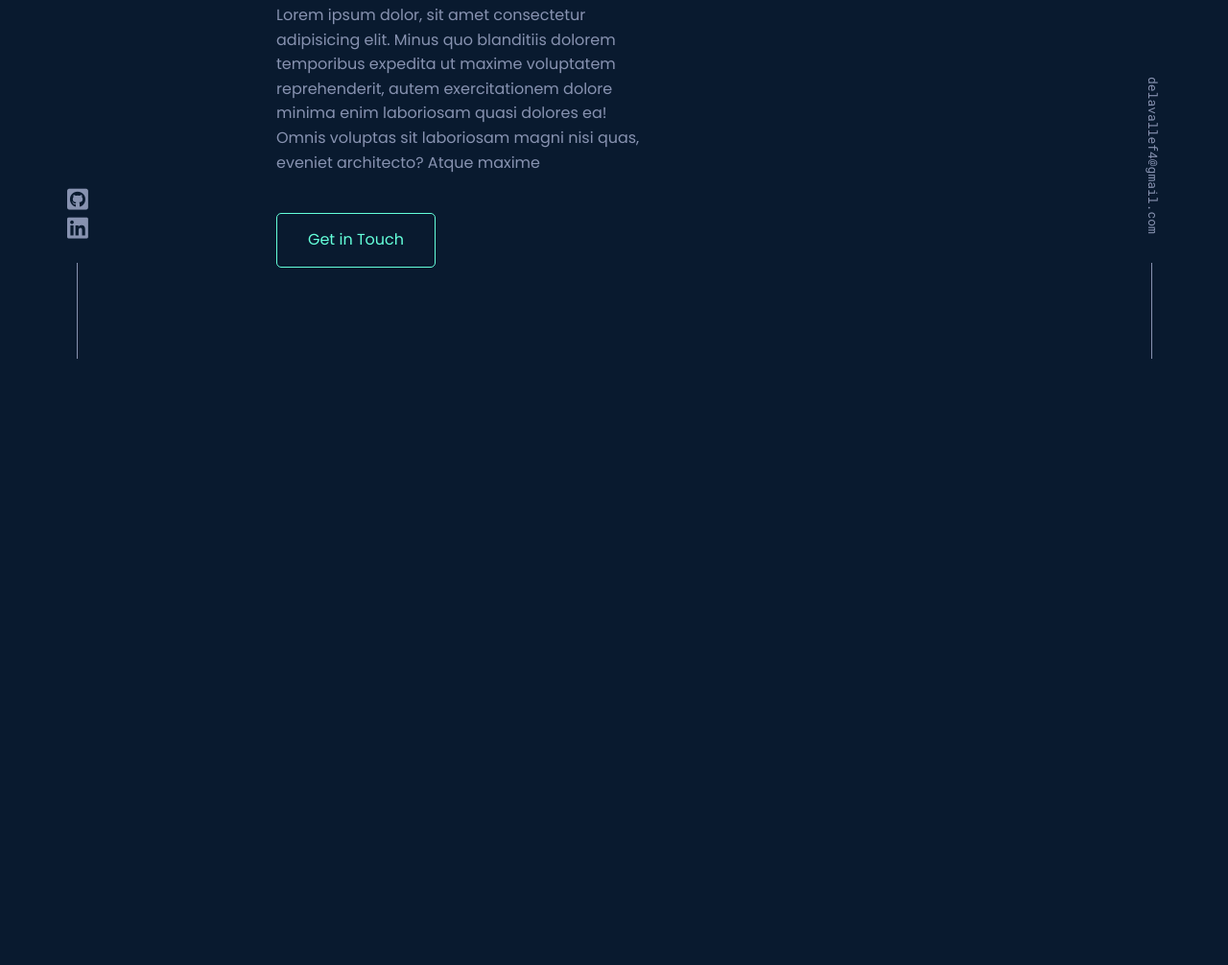
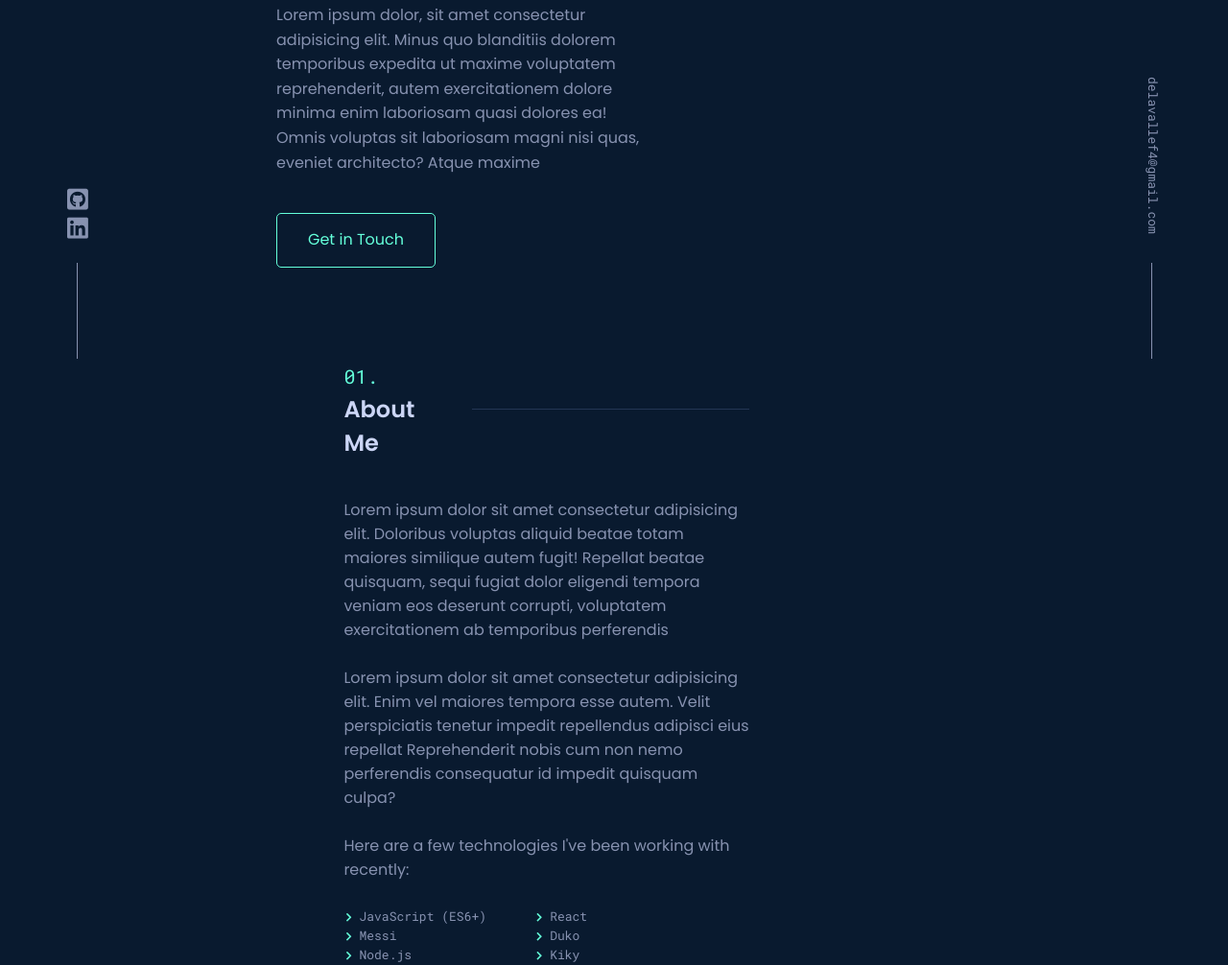
Before and after one commit to fdelavalle/portfolio, a plain HTML site: page index.html in a window 1280 px wide. Shown: the part 426-1432 px from the top of the page at 96% size. Before the commit the page ends 800 px from the top, so only its background shows below. Drawn offline with Linux system fonts and the light colour scheme.

Commit message:
navbar effect added

```diff
--- a/css/style.css
+++ b/css/style.css
@@ -30,14 +30,16 @@ nav {
     display: flex;
     justify-content: space-between;
     align-items: center;
-    min-height: 8vh;
+    max-height: 6vh;
     background-color: #091a2f;
     font-family: "Poppins", sans-serif;
     padding: 3rem 3rem;
     font-size: 13px;
     font-weight:normal;
     transition: all 0.5s;
+
 }
+
 
 .nav-links {
 
@@ -262,19 +264,61 @@ nav {
     margin-left: -7px;
 }
 
-
-
-
-
 .mail:hover, .icon1:hover, .icon2:hover{
     cursor: pointer;
     color:#64ffda;
     transform: translateY(-3px);
 }
 
+/* About me */
+
+.about{
+    margin-left: 28%;
+    width: 33%;
+    color: #8792b0;
+
+}
 
 
 
+.section_title_container{
+    color: #ccd6f6;
+    margin-bottom: 40px;
+    display: flex;
+    align-items: center;
+}
+
+.section_title_container h1 span{
+    color: #64ffda;
+    font-family: "Roboto Mono";
+    font-size: 20px;
+    font-weight: 400;
+
+}
+
+.section_line{
+    background-color: #233554;
+    width: 400px;
+    height: 1px;
+    margin-left: 20px;
+}
+
+
+.padding-right{
+    padding-right: 50px;
+
+}
+
+.about table{
+    font-weight: 400;
+    font-family: "Roboto Mono";
+    font-size: 13px;
+}
+
+.my_chevron{
+    color: #64ffda;
+    font-size: 10px;
+}
 
 
 
--- a/index.html
+++ b/index.html
@@ -29,6 +29,8 @@
     <!-- NAVBAR -->
     <header>
         <nav>
+
+
             <div class="logo">
                 <h1>LOGO</h1>
 
@@ -40,7 +42,7 @@
                  <li><a href="#"><span>02.</span>About</a></li>
                  <li><a href="#"><span>03.</span>Projects</a></li>
                  <li><a href="#"><span>04.</span>Contact</a></li>
-                 <li class="last"><a href="#" class="button smaller-button transition">Resume</a></li>
+                 <li class="last"><a href="#" class="button smaller-button">Resume</a></li>
 
             </ul>
             <div class="burger">
@@ -48,6 +50,7 @@
                 <div class="line2"></div>
                 <div class="line3"></div>
             </div>
+
         </nav>
     </header>
     <section class="home" id="home">
@@ -65,7 +68,33 @@
         </div>
     </section>
 
+    <section class="about slide_in">
+        <div class="section_title_container">
+            <h1><span>01.</span> About Me</h1>
+            <div class="section_line"></div>
+        </div>
+        <p>Lorem ipsum dolor sit amet consectetur adipisicing elit. Doloribus voluptas aliquid beatae totam maiores similique
+            autem fugit! Repellat beatae quisquam, sequi fugiat dolor eligendi tempora veniam eos deserunt corrupti, voluptatem
+            exercitationem ab temporibus perferendis</p></br>
+        <p>Lorem ipsum dolor sit amet consectetur adipisicing elit. Enim vel maiores tempora esse autem. Velit perspiciatis tenetur impedit
+            repellendus adipisci eius repellat Reprehenderit nobis cum non nemo perferendis consequatur id impedit quisquam culpa?</p></br>
+        <p>Here are a few technologies I've been working with recently:</p></br>
+        <table>
+            <tr >
+                <td class="padding-right"><i class="fas fa-chevron-right my_chevron"></i> JavaScript (ES6+)</td>
+                <td><i class="fas fa-chevron-right my_chevron"></i> React</td>
+            </tr>
+            <tr>
+                <td class="padding-right"><i class="fas fa-chevron-right my_chevron"></i> Messi</td>
+                <td><i class="fas fa-chevron-right my_chevron"></i> Duko</td>
+            </tr>
+            <tr>
+                <td class="padding-right"><i class="fas fa-chevron-right my_chevron"></i> Node.js</td>
+                <td><i class="fas fa-chevron-right my_chevron"></i> Kiky</td>
+            </tr>
+        </table>
+    </section>
 
- <script src="./javascript/app.js"></script>
+    <script src="./javascript/app.js"></script>
 </body>
 </html>
--- a/javascript/app.js
+++ b/javascript/app.js
@@ -2,9 +2,6 @@ function navSlide() {
     const burger = document.querySelector(".burger");
     const nav = document.querySelector(".nav-links");
     const navLinks = document.querySelectorAll(".nav-links li");
-
-
-
 
     burger.addEventListener("click", () => {
         //Toggle Nav
@@ -39,19 +36,30 @@ const cancelAnimation =  () => {
 
 
 const navbarShowHide = () => {
+    const navLinks = document.querySelectorAll(".nav-links li");
     let prevScrollpos = window.pageYOffset;
     window.onscroll = function() {
     let currentScrollPos = window.pageYOffset;
     let nav = document.querySelector("nav");
+    if(window.pageYOffset == 0.0){
+        nav.style.opacity = 1;
+        nav.style.boxShadow = "none";
+        nav.style.filter = "none";
+
+
+    }
+
     if (prevScrollpos > currentScrollPos) {
         nav.style.top = "0";
 
     } else {
-        nav.style.top = "-200px";
-    }
+        nav.style.top = "-15vh";
+        nav.style.boxShadow =  "0px 3px 15px #09102A";
+        nav.style.opacity = 0.96;
+     }
     prevScrollpos = currentScrollPos;
     }
-};//document.querySelector("nav").style.top = "-200px";
+};
 
 
 
```
